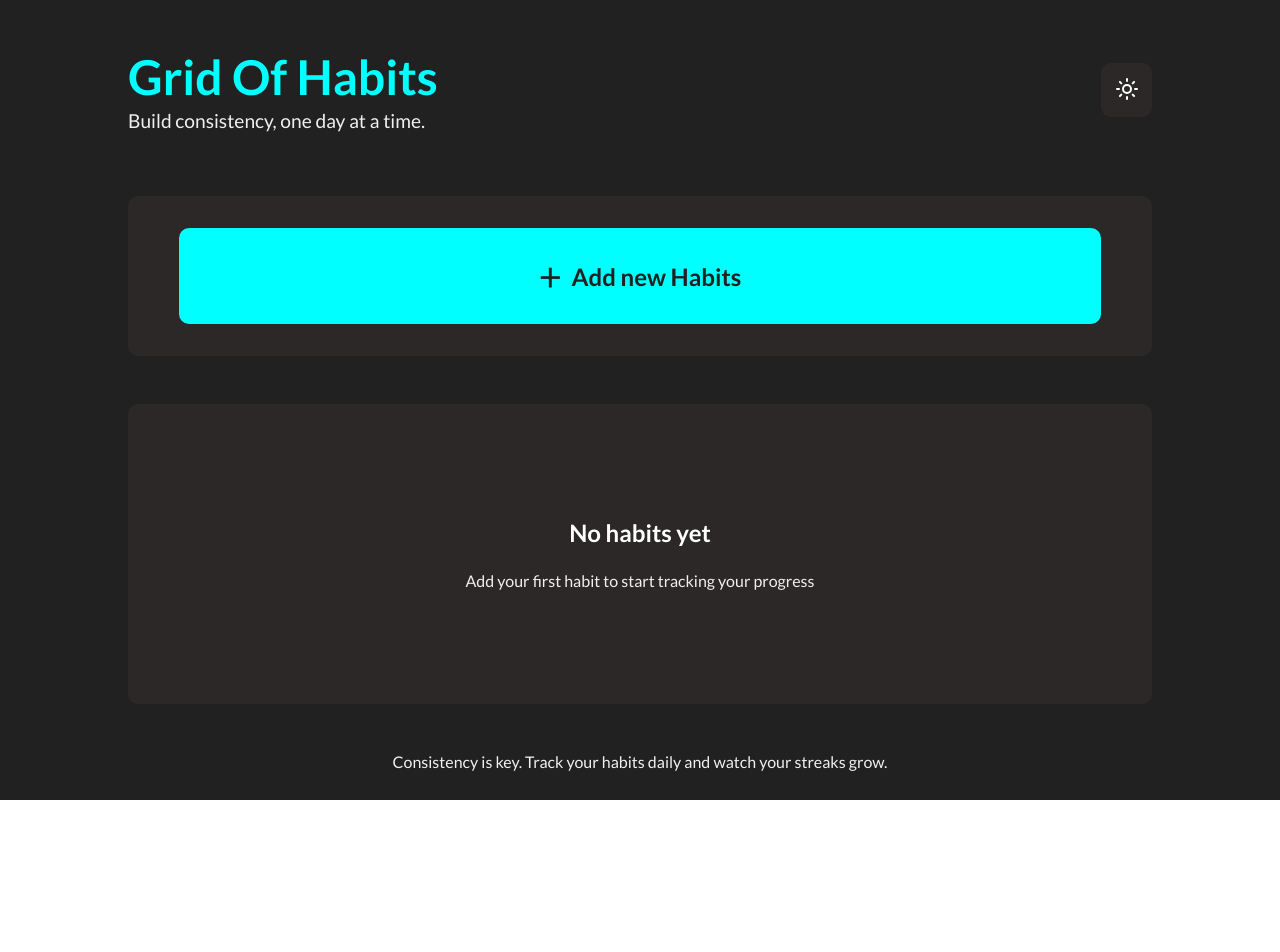
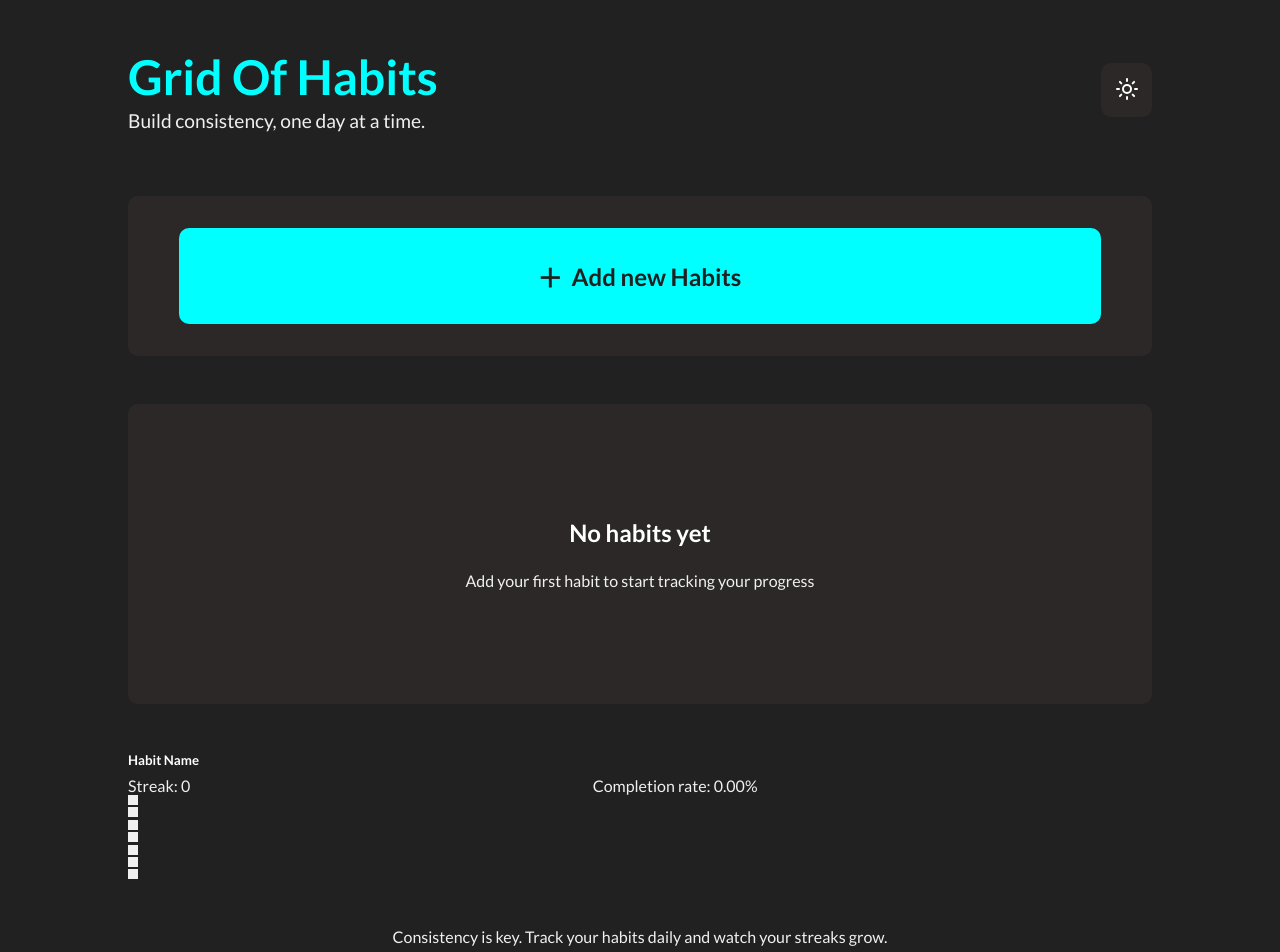
Before and after one commit to DanonymousCoder/Grid-of-Habits, a React (Vite) app in the folder my-app/: page / in a window 1280 px wide. Shown: the top 952 px of the page. Before the commit the page ends 800 px from the top, so only its background shows below. Built offline with nearby package versions, Linux system fonts and the light colour scheme.

Commit message:
feat: add habit tracking UI components and enhance styling

```diff
--- a/my-app/src/App.css
+++ b/my-app/src/App.css
@@ -71,6 +71,38 @@ button {
 .container-light button {
   background-color: #F0F0F0;
   color: #2c2828;
+}
+
+.moreHabitInfo {
+  display: none;
+}
+
+.moreHabitInfo-flex {
+  width: 100%;
+  display: flex;
+  flex-direction: column;
+  gap: 1em;
+}
+
+.active, .tracking, .streak {
+  background-color: #098e8e;
+  padding: 2em 3em;
+  border-radius: 10px;
+}
+
+.container-light .active,
+.container-light .tracking,
+.container-light .streak {
+  background-color: #F0F0F0;
+}
+
+.moreHabitInfo .head {
+  font-size: 1.2rem;
+}
+
+.moreHabitInfo p {
+  font-size: 1.6rem;
+  font-weight: 700;
 }
 
 .habits {
@@ -182,9 +214,50 @@ input:focus {
   border: 4px solid cyan;
 }
 
+.habit-graphs {
+  width: 100%;
+}
+
+.habit-graph {
+
+}
+
+.left {
+  display: grid;
+  grid-template-areas:
+  'logo logo'
+  'streak completion';
+  gap: .5em;
+}
+
+.left h5 {
+  grid-area: logo;
+}
+
+.streak-p {
+  grid-area: streak;
+}
+
+.streak-c {
+  grid-area: completion;
+}
+
+.graph-main {
+  display: grid;
+  grid-template-rows: repeat(1fr);
+  gap: .15em;
+}
+
+.box {
+  background-color: #F0F0F0;
+  height: 10px;
+  width: 10px;
+}
+
 footer p {
   font-weight: 500;
   text-align: center;
+  margin-bottom: 1.5em;
 }
 
 
--- a/my-app/src/App.tsx
+++ b/my-app/src/App.tsx
@@ -10,6 +10,9 @@ function App() {
   const [habits, setHabits] = useState([]);
   const [newHabitName, setNewHabitName] = useState('');
   const [inputValue, setInputValue] = useState("");
+  const [value, setValue] = useState("");
+  const [expandHabits, setExpandHabits] = useState(false);
+  const [count, setCount] = useState(0);
 
   const habitExample = {
     id: 1234567890,
@@ -52,18 +55,68 @@ function App() {
       </nav>
 
       <main>
+
+      <div className={`moreHabitInfo ${expandHabits ? "moreHabitInfo-flex" : ''}`}>
+        <div className='active'>
+          <img />
+          <div className='text'>
+            <p className='head'>Active Habits</p>
+            <p>{count}</p>
+          </div>
+        </div>
+        <div className='tracking'>
+          <img />
+
+          <div className='text'>
+            <p className='head'>Tracking Period</p>
+            <p>30Days</p>
+          </div>
+        </div>
+        <div className='streak'>
+          <img />
+
+          <div className='text'>
+            <p className='head'>Longest Streak</p>
+            <p>1</p>
+          </div>
+        </div>
+      </ div>
+
        <div className='habits'>
         <HabitsButton
           newHabitClick = {newHabitClick}
           setNewHabitClick = {setNewHabitClick}
           inputValue = {inputValue}
-          setInputValue = {setInputValue} />
+          setInputValue = {setInputValue}
+          expandHabits = {expandHabits}
+          setExpandHabits = {setExpandHabits}
+          setCount = {setCount} />
        </div>
 
        <div className='habits-track'>
         <img />
         <p className='head'>No habits yet</p>
         <p>Add your first habit to start tracking your progress</p>
+       </div>
+
+       <div className='habit-graphs'>
+          <div className='habit-graph'>
+            <div className='left'>
+              <h5>Habit Name</h5>
+              <p className='streak-p'> Streak: <span>0</span></p>
+              <p className='streak-c'>Completion rate: <span>0.00%</span></p>
+            </div>
+
+            <div className='graph-main'>
+              <div className='box'></div>
+              <div className='box'></div>
+              <div className='box'></div>
+              <div className='box'></div>
+              <div className='box'></div>
+              <div className='box'></div>
+              <div className='box'></div>
+            </div>
+          </div>
        </div>
 
        <footer>
@@ -81,23 +134,47 @@ type HabitsButtonProps = {
   setNewHabitClick: React.Dispatch<React.SetStateAction<boolean>>;
   inputValue: string;
   setInputValue: React.Dispatch<React.SetStateAction<string>>;
+  expandHabits: boolean;
+  setExpandHabits: React.Dispatch<React.SetStateAction<boolean>>;
+  setCount: React.Dispatch<React.SetStateAction<number>>;
 };
 
-const HabitsButton: React.FC<HabitsButtonProps> = ({newHabitClick, setNewHabitClick, inputValue, setInputValue}) => {
+const HabitsButton: React.FC<HabitsButtonProps> = ({newHabitClick, setNewHabitClick, inputValue, setInputValue, expandHabits, setExpandHabits, setCount}) => {
   return  !newHabitClick ? <button className='new-habits' onClick={() => setNewHabitClick(true)}><span>+</span> Add new Habits</button>
-  : <InputHabit setNewHabitClick = {setNewHabitClick} value = {inputValue} onChange = {(e: React.ChangeEvent<HTMLInputElement>) => setInputValue(e.target.value)} /> ;
+  : <InputHabit setNewHabitClick = {setNewHabitClick} inputValue = {inputValue} setInputValue = {setInputValue} expandHabits = {expandHabits} setExpandHabits = {setExpandHabits} setCount = {setCount} /> ;
 };
 
 
 type InputHabitProps = {
   setNewHabitClick: React.Dispatch<React.SetStateAction<boolean>>;
+  setInputValue: React.Dispatch<React.SetStateAction<string>>;
+  inputValue: string;
+  setExpandHabits: React.Dispatch<React.SetStateAction<boolean>>;
+  expandHabits: boolean;
+  setCount: React.Dispatch<React.SetStateAction<number>>;
 };
 
-const InputHabit: React.FC<InputHabitProps> = ({ setNewHabitClick }) => {
+const InputHabit: React.FC<InputHabitProps> = ({ setNewHabitClick, setInputValue, inputValue, setExpandHabits, setCount }) => {
+
+  const handleAddHabit = () => {
+    const habit = document.createElement("div");
+    const habitName = document.createElement("p");
+    habitName.textContent = inputValue;
+
+    habit.appendChild(habitName);
+
+    console.log(habit);
+
+    setExpandHabits(true);
+    setCount(prev => prev + 1);
+  }
+
   return (
     <div className='input-habit'>
-      <input placeholder='Enter habit name (e.g, Read, Exercise, Meditate)' />
-      <button className='add-btn'>Add</button>
+      <input placeholder='Enter habit name (e.g, Read, Exercise, Meditate)'
+      value = {inputValue}
+      onChange={e =>setInputValue(e.target.value) } />
+      <button className='add-btn' onClick = {handleAddHabit}>Add</button>
       <button className = 'cancel-input' onClick={() => setNewHabitClick(false)}>Cancel</button>
     </div>
   )
--- a/my-app/src/index.css
+++ b/my-app/src/index.css
@@ -7,7 +7,7 @@
 .container {
   background-color: #212121;
   color: #FFFFFF;
-  height: 100vh;
+  min-height: 100vh;
   display: flex;
   flex-direction: column;
   align-items: center;
```
